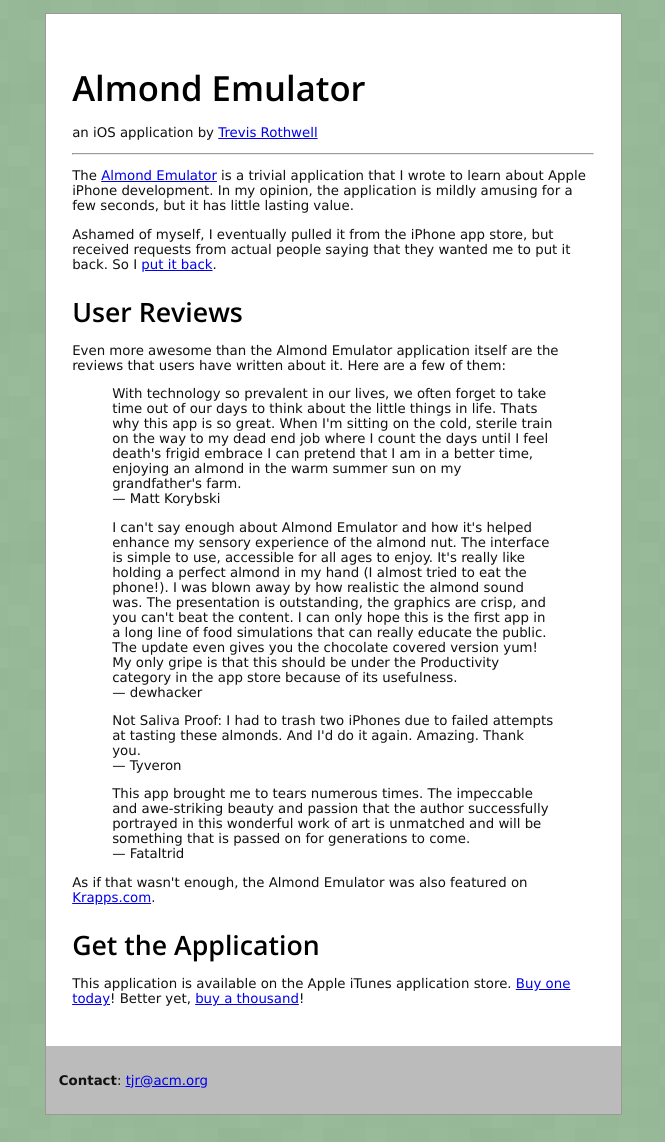
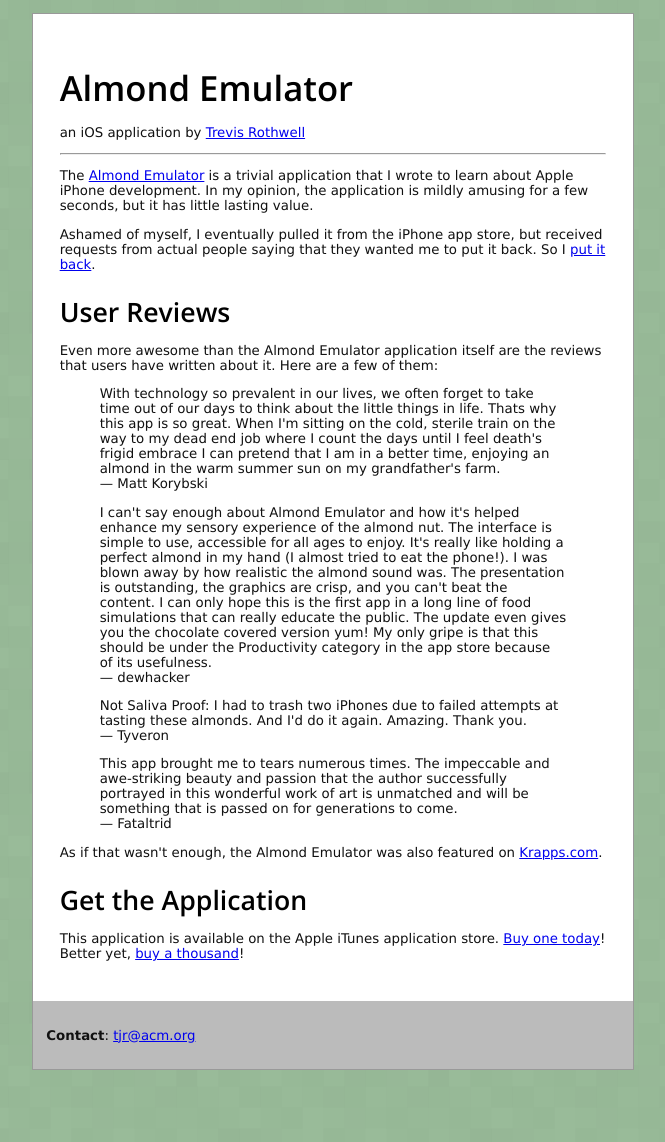
Before and after one commit to tjr/tjr.github.com, a Jekyll site: the page software/almond-emulator.html, which Jekyll copies as it is, in a window 1280 px wide. Shown: the whole page, without its empty margins (307-972 px from the left). Built offline with Jekyll 4.4.1, drawn with Linux system fonts in a browser that asks for light colours; after the commit the page ends 1097 px from its top, so only the background shows below that.

Commit message:
updated css

```diff
--- a/css/ios.css
+++ b/css/ios.css
@@ -13,7 +13,7 @@ body {
 
 #content {
     background-color: #FFF;
-    width: 575px;
+    width: 600px;
     margin: 0px auto;
     text-align: left;
     padding: 0px;
```
